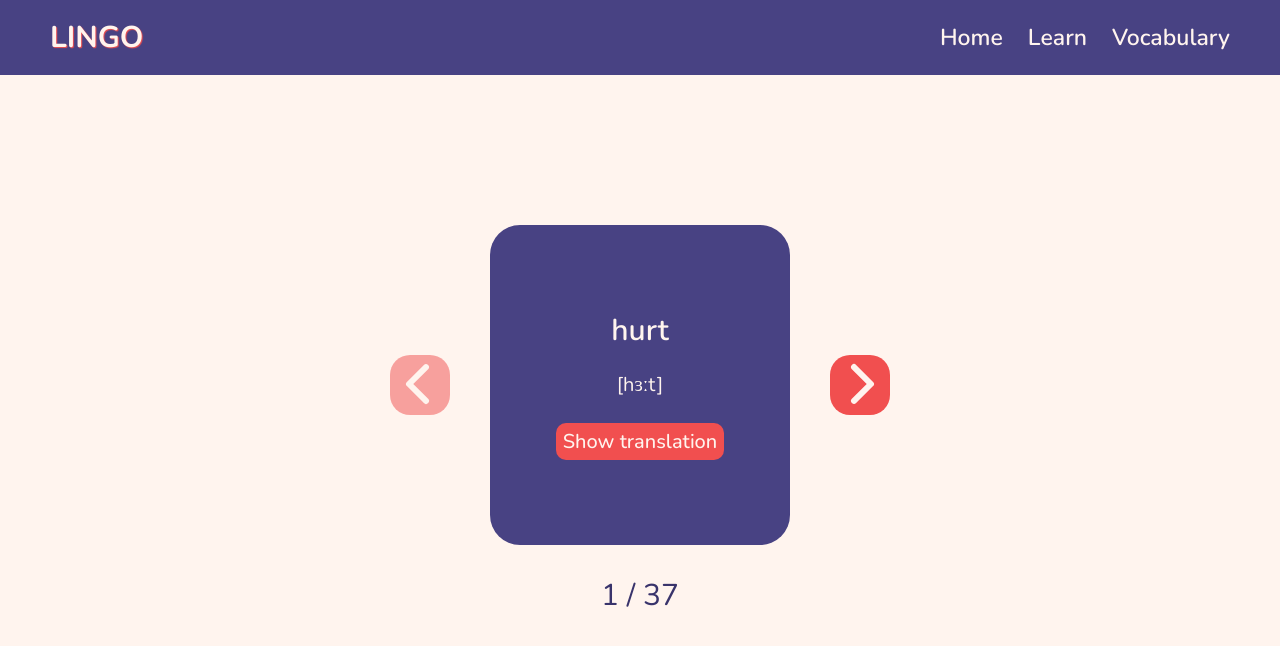
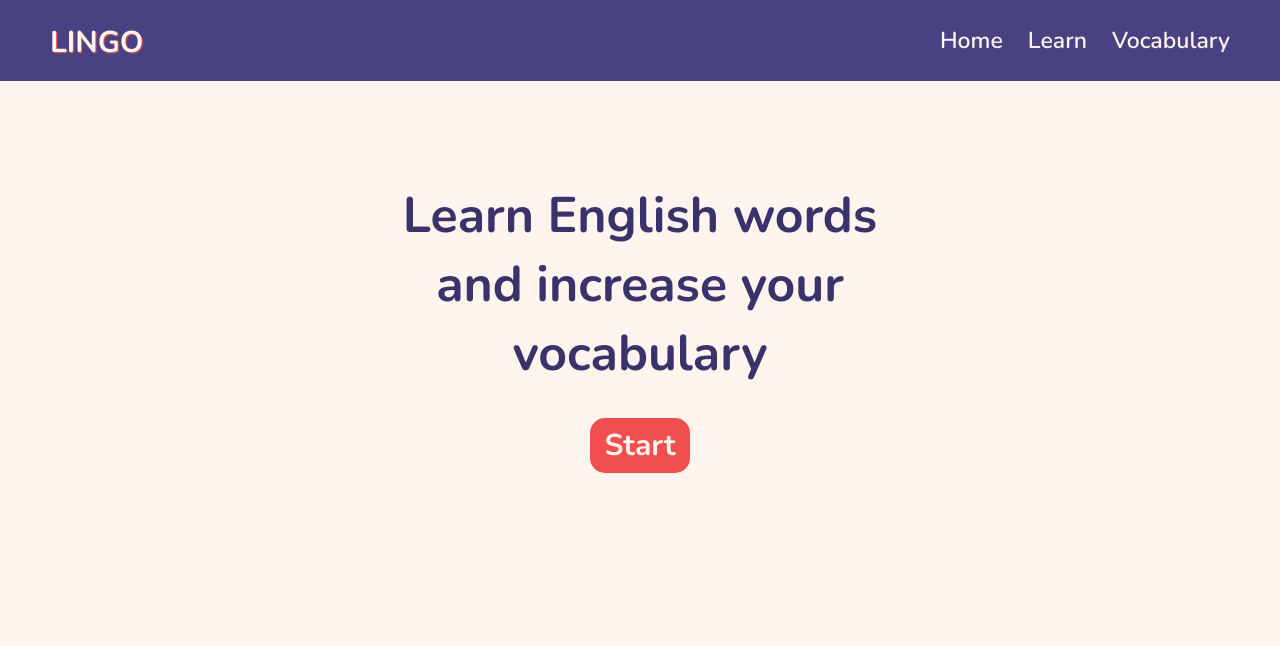
Before and after one commit to goncharovastacy/Lingo, a React (Create React App) app: page / in a window 1280 px wide. Shown: the top 646 px of the page. Built offline with nearby package versions, Linux system fonts and the light colour scheme.

Commit message:
added router and error page

```diff
--- a/package.json
+++ b/package.json
@@ -8,6 +8,7 @@
     "@testing-library/user-event": "^13.5.0",
     "react": "^18.2.0",
     "react-dom": "^18.2.0",
+    "react-router-dom": "^6.15.0",
     "react-scripts": "5.0.1",
     "sass": "^1.64.0",
     "web-vitals": "^2.1.4"
--- a/src/App.jsx
+++ b/src/App.jsx
@@ -1,14 +1,28 @@
 import './style/App.scss';
+import Home from './components/Home/Home';
 import Header from './components/Header/Header';
 import Learn from './components/Learn/Learn';
 import Table from './components/Table/Table';
+import Error from './components/Error/Error';
+import {
+  BrowserRouter as Router,
+  Routes,
+  Route
+} from "react-router-dom";
 
 function App() {
   return (
-    <>
-      <Header></Header>
-      <Learn></Learn>
-    </>
+    <Router><>
+    <Header/>
+    <main>
+      <Routes>
+        <Route path='/' element={<Home/>}/>
+        <Route path='/learn' element={<Learn/>}/>
+        <Route path='/vocabulary' element={<Table/>}/>
+        <Route path='*' element={<Error/>}/>
+      </Routes>
+    </main>
+    </></Router>
   );
 }
 
--- /dev/null
+++ b/src/components/Error/Error.jsx
@@ -0,0 +1,14 @@
+import st from '../Error/Error.module.scss';
+import errorimg from './../../assets/images/errorimg.svg';
+
+function Error () {
+    return (
+        <div className="container">
+            <div className={st.image}><img src={errorimg} alt="" /></div>
+            <h2>Error 404</h2>
+            <p>Page not found</p>
+        </div>
+     );
+}
+
+export default Error;
--- /dev/null
+++ b/src/components/Error/Error.module.scss
@@ -0,0 +1,24 @@
+@import './../../style/Template.scss';
+
+h2{
+    @include font2;
+    margin: 15px auto 0;
+    font-size: 50px;
+    text-align: center;
+    font-weight: 700;
+}
+p{
+    @include font2;
+    font-size: 35px;
+    text-align: center;
+    font-weight: 500;
+}
+.image{
+    padding-top: 80px;
+    margin: 0 auto;
+    display: flex;
+    justify-content: center;
+    img{
+        max-width: 100%;
+    }
+}
--- a/src/components/Header/Header.jsx
+++ b/src/components/Header/Header.jsx
@@ -1,3 +1,4 @@
+import { Link } from 'react-router-dom';
 import st from '../Header/Header.module.scss';
 
 function Header() {
@@ -5,11 +6,11 @@ function Header() {
         <header>
             <div className='container'>
             <div className={st.header}>
-                <div className={st.logo}><p>LINGO</p></div>
+                <div className={st.logo}><p><Link to='/'>LINGO</Link></p></div>
                 <div className={st.menu}><ul>
-                    <li>Home</li>
-                    <li>Learn</li>
-                    <li>Vocabulary</li>
+                    <li><Link to='/'>Home</Link></li>
+                    <li><Link to='/learn'>Learn</Link></li>
+                    <li><Link to='/vocabulary'>Vocabulary</Link></li>
                     </ul></div>
             </div>
             </div>
--- a/src/components/Header/Header.module.scss
+++ b/src/components/Header/Header.module.scss
@@ -9,7 +9,7 @@ header{
     display: flex;
     justify-content: space-between;
     align-items: center;
-    .logo{
+    .logo a{
         @include font1;
         font-size: 30px;
         font-weight: 700;
@@ -18,7 +18,7 @@ header{
     ul{
         display: flex;
         gap: 25px;
-        li{
+        li a{
             @include font1;
             font-size: 23px;
             font-weight: 600;
--- a/src/components/Home/Home.jsx
+++ b/src/components/Home/Home.jsx
@@ -1,8 +1,12 @@
+import { Link } from 'react-router-dom';
 import st from '../Home/Home.module.scss';
 
 function Home() {
     return (
-        <div className={st.home}></div>
+        <div className='container'>
+            <h1>Learn English words and increase your vocabulary</h1>
+            <button className={st.start}><Link to='/learn'>Start</Link></button>
+        </div>
     );
 }
 
--- a/src/components/Home/Home.module.scss
+++ b/src/components/Home/Home.module.scss
@@ -1 +1,24 @@
 @import './../../style/Template.scss';
+
+h1{
+    @include font2;
+    max-width: 574px;
+    margin: 100px auto 0;
+    font-size: 50px;
+    text-align: center;
+    font-weight: 700;
+}
+
+.start{
+    @include redbutton;
+    padding: 7px 15px;
+    display: flex;
+    margin: 30px auto 0;
+    border-radius: 15px;
+    a{
+    @include font1;
+    font-size: 30px;
+    font-weight: 700;
+    color: $beigecl;
+    }
+}
--- a/src/components/Slider/Slider.module.scss
+++ b/src/components/Slider/Slider.module.scss
@@ -1,8 +1,7 @@
 @import './../../style/Template.scss';
 
-
 .container{
-    padding-top: 150px;
+    padding-top: 100px;
     display: flex;
     justify-content: center;
     align-items: center;
--- a/src/style/App.scss
+++ b/src/style/App.scss
@@ -6,6 +6,10 @@
 
 ul{
     list-style-type: none;
+}
+
+a{
+    text-decoration: none;
 }
 
 .container{
@@ -17,3 +21,8 @@ ul{
 button{
     border: none;
 }
+
+header{
+    position: sticky;
+    top: 0;
+}
```
Also changed, not shown: src/assets/images/errorimg.svg (added), 1 other file (tests, documents, lock files or other folders).
